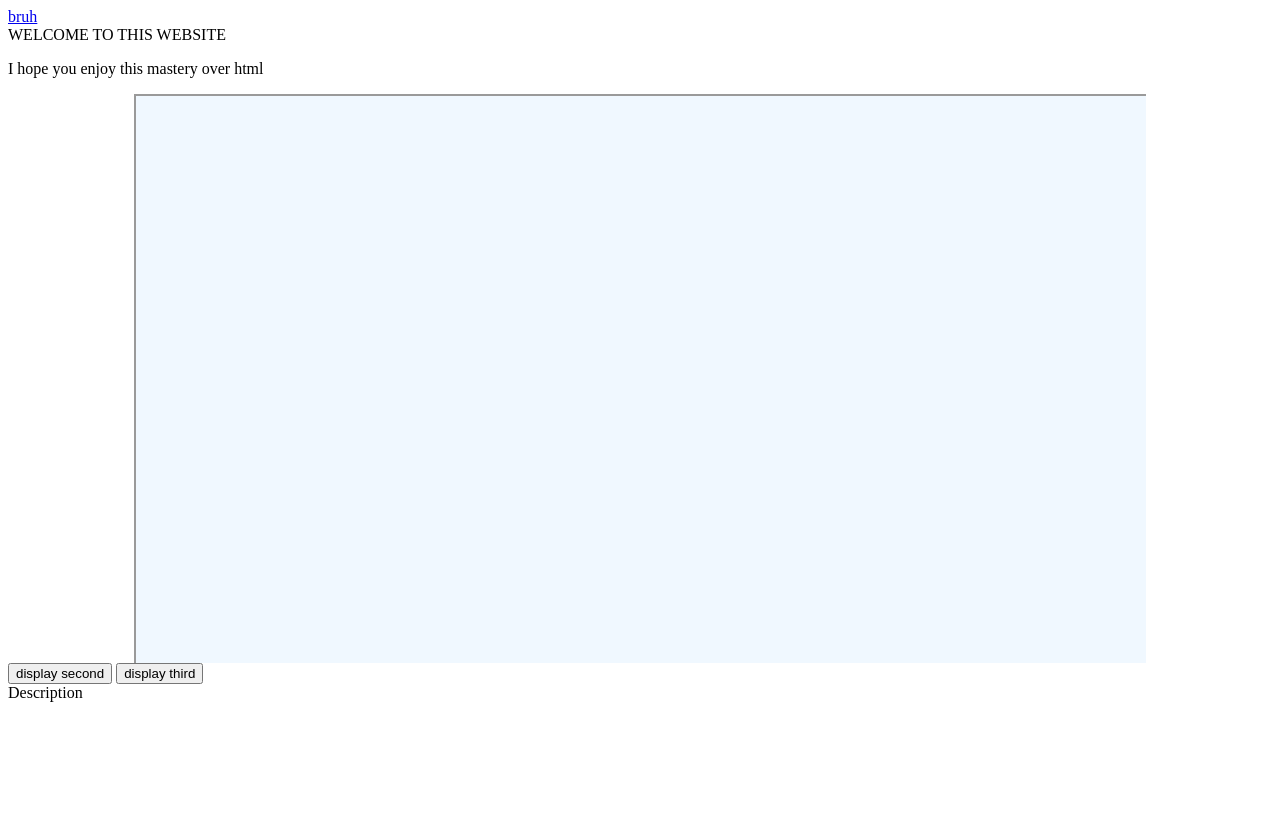
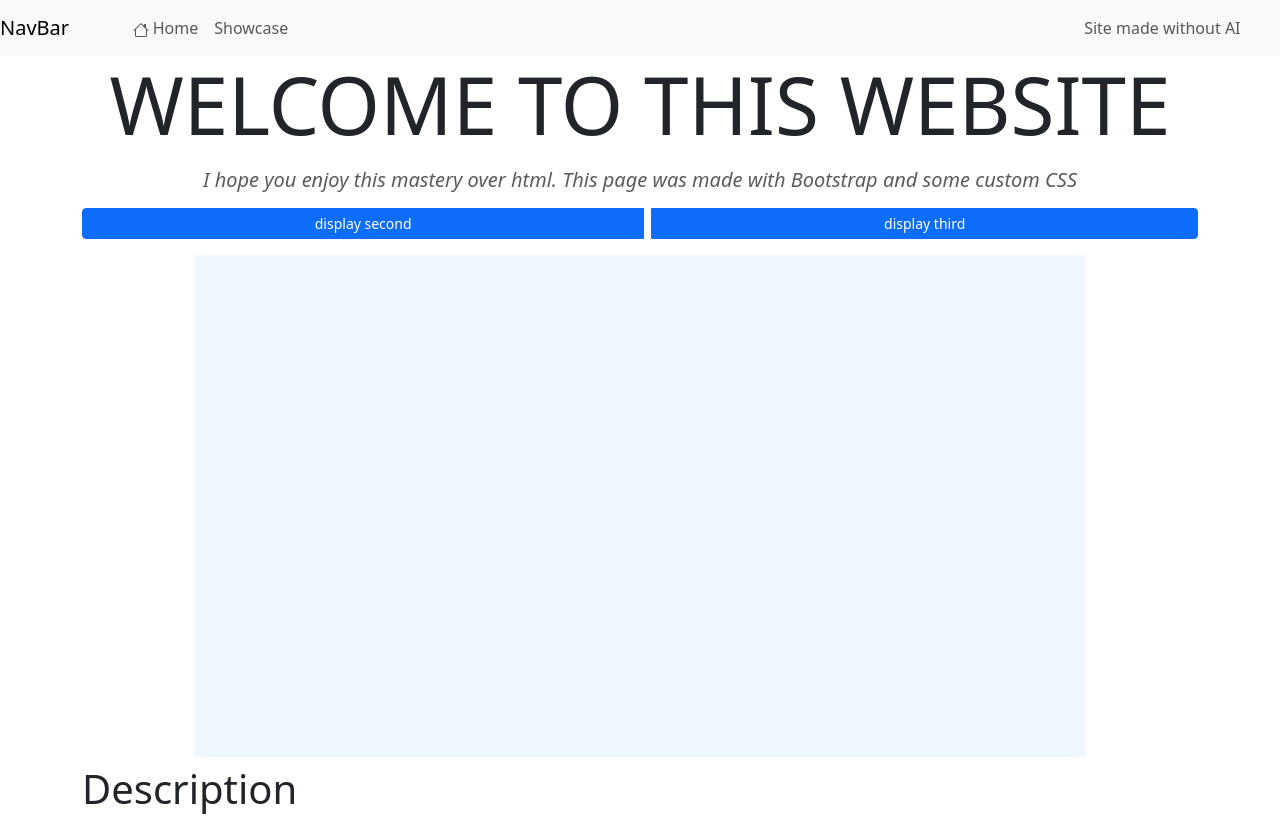
Before and after one commit to ShizuR/All-In, a plain HTML site: page siteContent/index.html in a window 1280 px wide. Before the commit the page ends 800 px from the top, so only its background shows below. Drawn offline with nearby package versions, Linux system fonts and the light colour scheme.

Commit message:
created separate navbar, adjusted sendmsg, adjusted page style by incorporating bootstrap

```diff
--- a/siteContent/cssFiles/founderCSS.css
+++ b/siteContent/cssFiles/founderCSS.css
@@ -1,4 +1,4 @@
-.container {
+.containFrame {
   position: relative;
   overflow: hidden;
   width: 80%;
--- a/siteContent/index.html
+++ b/siteContent/index.html
@@ -1,40 +1,46 @@
 <!-- https://www.w3schools.com/HOWTO/howto_website.asp -->
+<!-- https://getbootstrap.com/docs/5.3/getting-started/introduction/ -->
+<!-- https://www.w3schools.com/bootstrap/bootstrap_grid_basic.asp -->
 <!doctype html> <!-- define file as html type -->
 <html>
     <head>
         <noscript>Sorry, your browser does not support JavaScript!</noscript>
         <meta charset="UTF-8"> <!-- define character set-->
         <link rel="stylesheet" href=./cssFiles/founderCSS.css>
+        <link href="https://cdn.jsdelivr.net/npm/bootstrap@5.3.8/dist/css/bootstrap.min.css" rel="stylesheet" integrity="sha384-sRIl4kxILFvY47J16cr9ZwB07vP4J8+LH7qKQnuqkuIAvNWLzeN8tE5YBujZqJLB" crossorigin="anonymous">
         <script src="indexCode.js"></script> <!-- import external javascript code file-->
         <meta name="viewport" content="width=device-width, initial-scale=1"> <!-- make web work on all devices and screens-->
         <title>Prototype</title>
     </head>
 
     <body>
-        <!-- Navigation -->
-        <nav>
-        <a href="#home">bruh</a>
-        </nav>
-        <section id="frameAndButt">
-            <header>WELCOME TO THIS WEBSITE</header>
-            <p>I hope you enjoy this mastery over html</p>
+        <script src="navbar.js"></script>
+        <div class="jumbotron text-center mb-3">
+            <p class="display-1">WELCOME TO THIS WEBSITE</h1>
+            <p class="h5 lead text-muted"><em>I hope you enjoy this mastery over html. This page was made with Bootstrap and some custom CSS</em></p>
+        </div>
+        <div class="container">
+            <!-- inline javascript code -->
+            <!-- https://www.w3schools.com/jsref/met_win_prompt.asp -->
+            <div class="btn-group d-flex gap-2 mb-3" role="group">
+                <button onclick="myFunction('second.html')" type="button" class="btn btn-primary btn-sm">display second</button>
+                <button onclick="myFunction('third.html')" type="button" class="btn btn-primary btn-sm">display third</button>
+            </div>
+
             <!-- mini window for websites -->
             <!-- responsive aspect ratio: https://www.w3schools.com/howto/howto_css_responsive_iframes.asp-->
-            <div class="container" id="fr">
+            <div class="containFrame mb-2" id="fr">
                 <iframe class="responsive-iframe" id="replace" title="bro" style="background-color: aliceblue;"></iframe>
             </div>
-        </section>
-        <!-- inline javascript code -->
-        <!-- https://www.w3schools.com/jsref/met_win_prompt.asp -->
-        <button onclick="myFunction('second.html')">display second</button>
-        <button onclick="myFunction('third.html')">display third</button>
+
             <script>
                 function myFunction(i) {
                     document.getElementById("replace").src = i
                     desc(i)
                 }
             </script>
-        <header>Description</header>
+            <h5 class="display-6">Description</h5>
             <section id="desc"></section>
+        </div>
     </body>
 </html>
--- a/siteContent/indexCode.js
+++ b/siteContent/indexCode.js
@@ -33,7 +33,7 @@ function frameResize() {
     }
     else {
         //document.getElementById('fr').animate(frameMin, frameTime)
-        document.getElementById('fr').className = 'container'
+        document.getElementById('fr').className = 'containFrame'
         frameState = 'max'
         //document.getElementById('b').removeChild(minButt)
     }
--- /dev/null
+++ b/siteContent/navbar.js
@@ -0,0 +1,25 @@
+const navbarImport = `
+<head>
+<meta charset="UTF-8">
+<link href="https://cdn.jsdelivr.net/npm/bootstrap@5.3.8/dist/css/bootstrap.min.css" rel="stylesheet" integrity="sha384-sRIl4kxILFvY47J16cr9ZwB07vP4J8+LH7qKQnuqkuIAvNWLzeN8tE5YBujZqJLB" crossorigin="anonymous">
+<meta name="viewport" content="width=device-width, initial-scale=1">
+</head>
+<nav class="navbar navbar-light bg-light navbar-fixed-top navbar-expand-lg pl-3 ml-5">
+<!-- https://icons.getbootstrap.com/icons/house/ -->
+<!-- https://getbootstrap.com/docs/4.0/components/navbar/ -->
+<span class="navbar-brand">NavBar</span>
+<div class="collapse navbar-collapse container">
+    <div class="navbar-nav">
+        <a href="second.html" class="nav-item nav-link"><svg xmlns="http://www.w3.org/2000/svg" width="16" height="16" fill="currentColor" class="bi bi-house" viewBox="0 0 16 16">
+        <path d="M8.707 1.5a1 1 0 0 0-1.414 0L.646 8.146a.5.5 0 0 0 .708.708L2 8.207V13.5A1.5 1.5 0 0 0 3.5 15h9a1.5 1.5 0 0 0 1.5-1.5V8.207l.646.647a.5.5 0 0 0 .708-.708L13 5.793V2.5a.5.5 0 0 0-.5-.5h-1a.5.5 0 0 0-.5.5v1.293zM13 7.207V13.5a.5.5 0 0 1-.5.5h-9a.5.5 0 0 1-.5-.5V7.207l5-5z"/>
+        </svg> Home</a>
+        <a class="nav-item nav-link" href="#">Showcase</a>
+    </div>
+    <span class="navbar-text">Site made without AI</span>
+</div>
+</nav>
+` //remember to use backticks for multi line strings
+
+// thank you legend https://community.adobe.com/questions-621/including-one-html-file-in-another-643698
+
+document.querySelector('body').insertAdjacentHTML('afterbegin', navbarImport)
```
Also changed, not shown: siteContent/second.html (+1 -1 lines), siteContent/secondCode.js (+8 -1 lines). Lines whose indentation alone changed are shown as unchanged.
